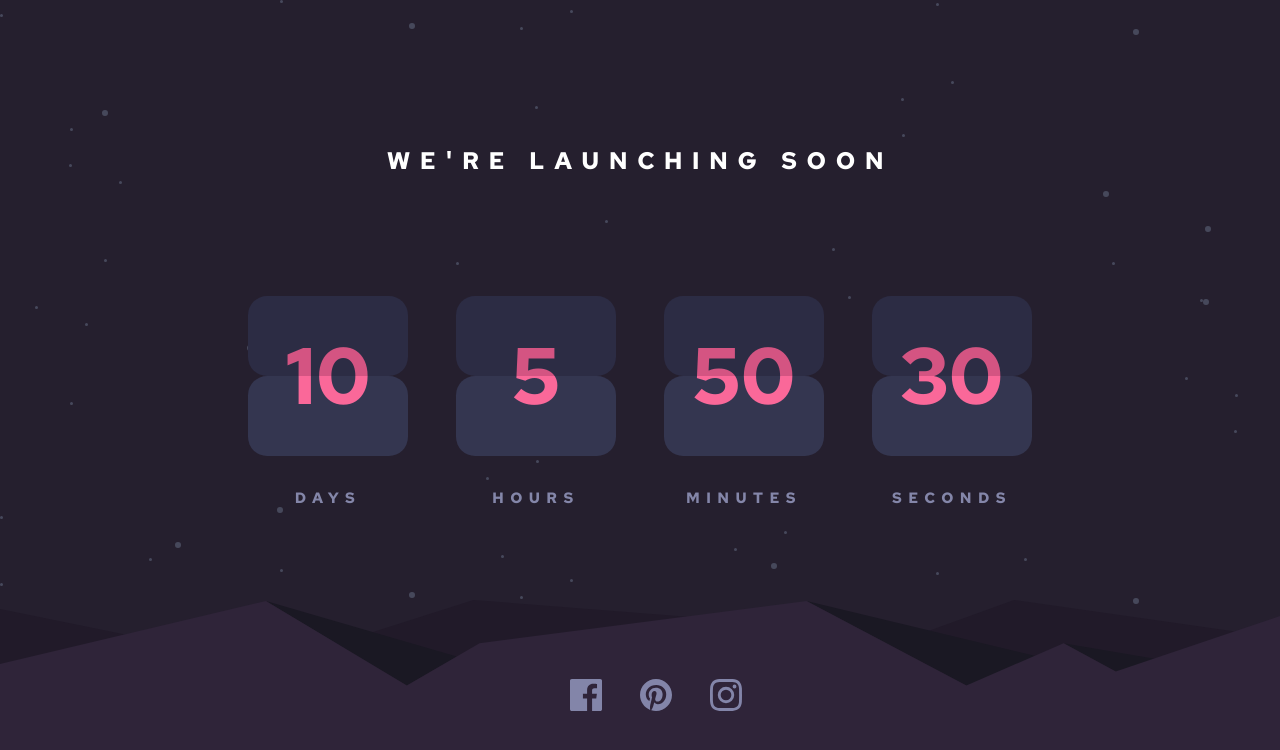
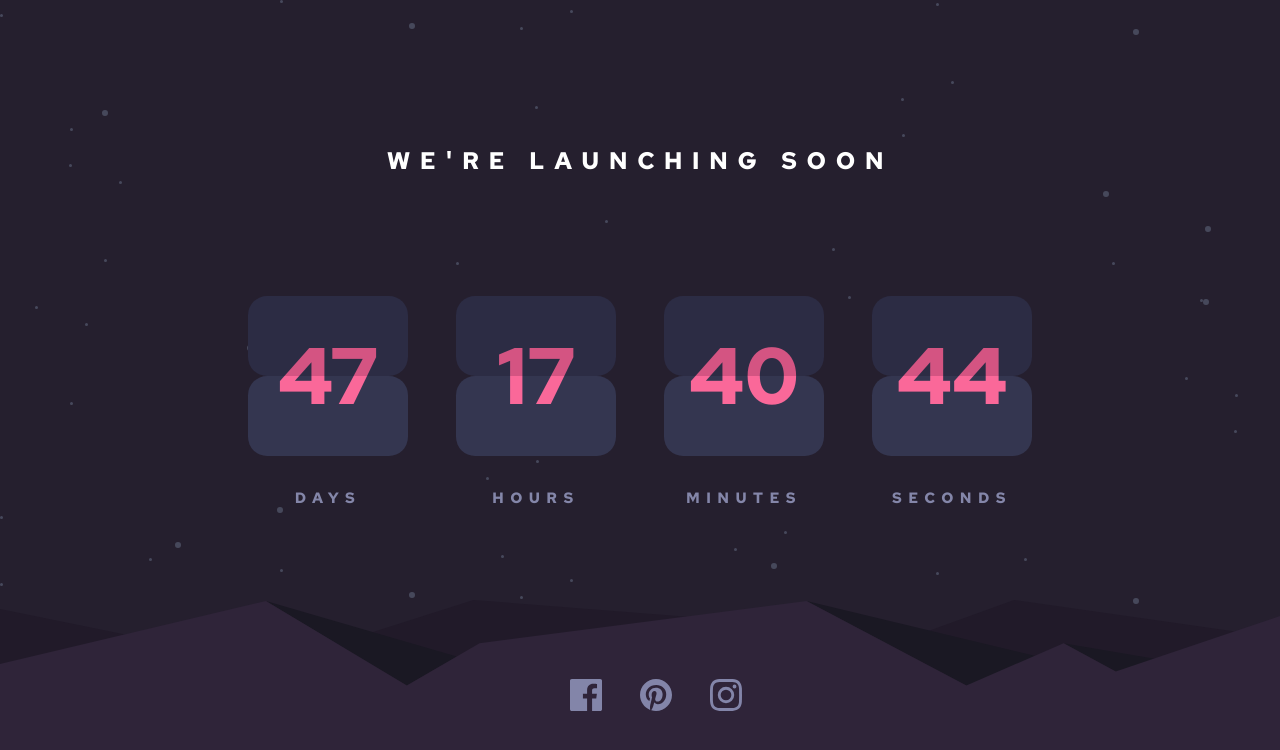
Before and after one commit to CodingLeonardo/launch-countdown-timer, a React app: page / in a window 1280 px wide. Shown: the top 750 px of the page. Built offline with nearby package versions, Linux system fonts and the light colour scheme.

Commit message:
Create countdown

```diff
--- a/src/App.js
+++ b/src/App.js
@@ -24,12 +24,13 @@ const Social = () => {
 };
 
 const App = () => {
+  const date = new Date("August 16, 2021 12:30");
   return (
     <>
       <div className="App">
         <div className="App-countdown">
           <h1>We're launching soon</h1>
-          <Countdown />
+          <Countdown date={date} />
         </div>
         <div className="App-hills">
           <img src={Hills} alt="Hills" />
--- a/src/components/Countdown.js
+++ b/src/components/Countdown.js
@@ -1,4 +1,4 @@
-import React from "react";
+import React, { useState, useEffect } from "react";
 import "../css/Countdown.css";
 
 const Count = ({ name, count }) => {
@@ -17,13 +17,66 @@ const Count = ({ name, count }) => {
 };
 
 const Countdown = ({ date }) => {
+  const [timeLeft, setTimeLeft] = useState({
+    days: 0,
+    hours: 0,
+    minutes: 0,
+    seconds: 0,
+  });
+
+  const getTime = (dateTo) => {
+    let now = new Date(),
+      time = (new Date(dateTo) - now + 1000) / 1000,
+      seconds = ("0" + Math.floor(time % 60)).slice(-2),
+      minutes = ("0" + Math.floor((time / 60) % 60)).slice(-2),
+      hours = ("0" + Math.floor((time / 3600) % 24)).slice(-2),
+      days = Math.floor(time / (3600 * 24));
+
+    return {
+      seconds,
+      minutes,
+      hours,
+      days,
+      time,
+    };
+  };
+
+  let timerUpdate;
+  const countdown = (dateTo) => {
+    timerUpdate = setInterval(() => {
+      let currenTime = getTime(dateTo);
+      setTimeLeft({
+        days: currenTime.days,
+        hours: currenTime.hours,
+        minutes: currenTime.minutes,
+        seconds: currenTime.seconds,
+        time: currenTime.time,
+      });
+
+      if (currenTime.time <= 1) {
+        setTimeLeft({
+          days: 0,
+          hours: 0,
+          minutes: 0,
+          seconds: 0,
+          time: 0,
+        });
+        clearInterval(timerUpdate);
+      }
+    }, 1000);
+  };
+
+  useEffect(() => {
+    countdown(date);
+    return () => clearInterval(timerUpdate);
+  });
   return (
     <>
       <div className="Countdown">
-        <Count name="Days" count={10} />
-        <Count name="Hours" count={5} />
-        <Count name="Minutes" count={50} />
-        <Count name="Seconds" count={30} />
+        <Count name="Days" count={timeLeft.days} />
+        <Count name="Hours" count={timeLeft.hours} />
+        <Count name="Minutes" count={timeLeft.minutes} />
+        <Count name="Seconds" count={timeLeft.seconds} />
       </div>
     </>
   );
```
